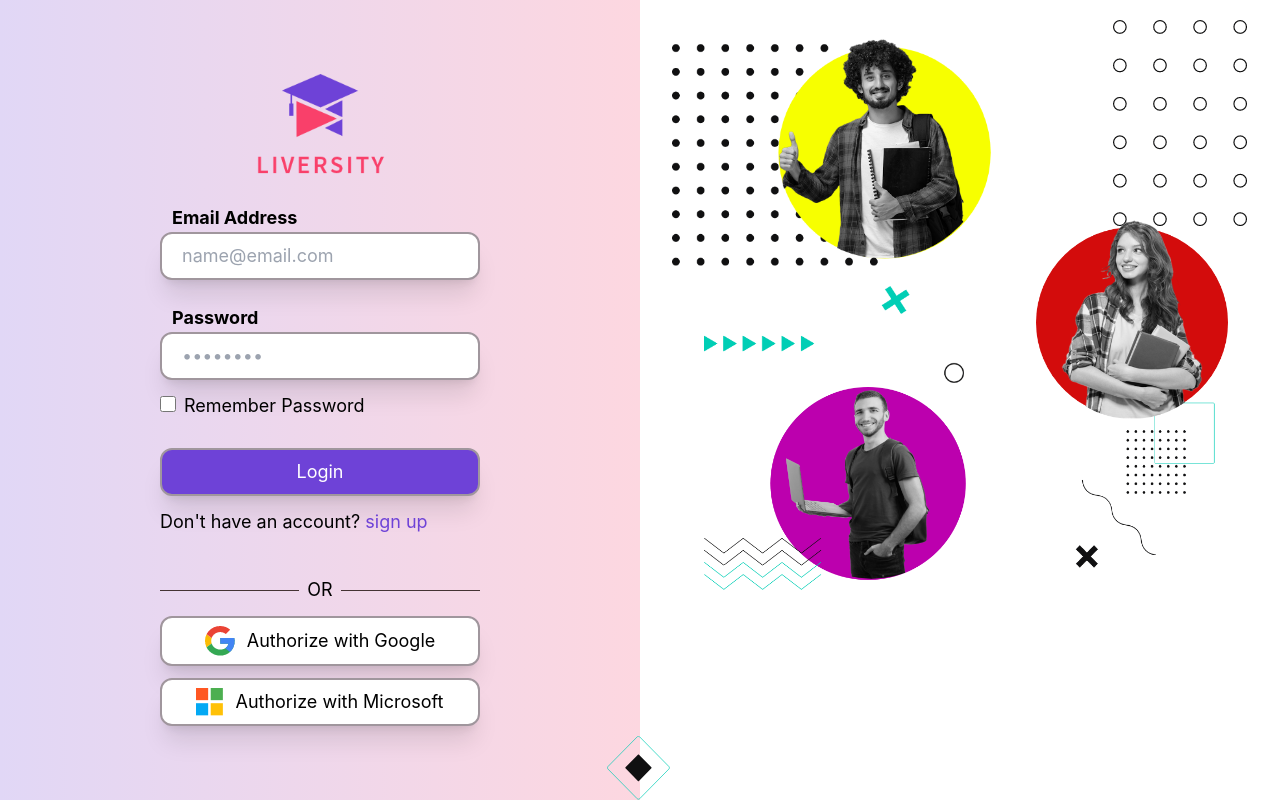
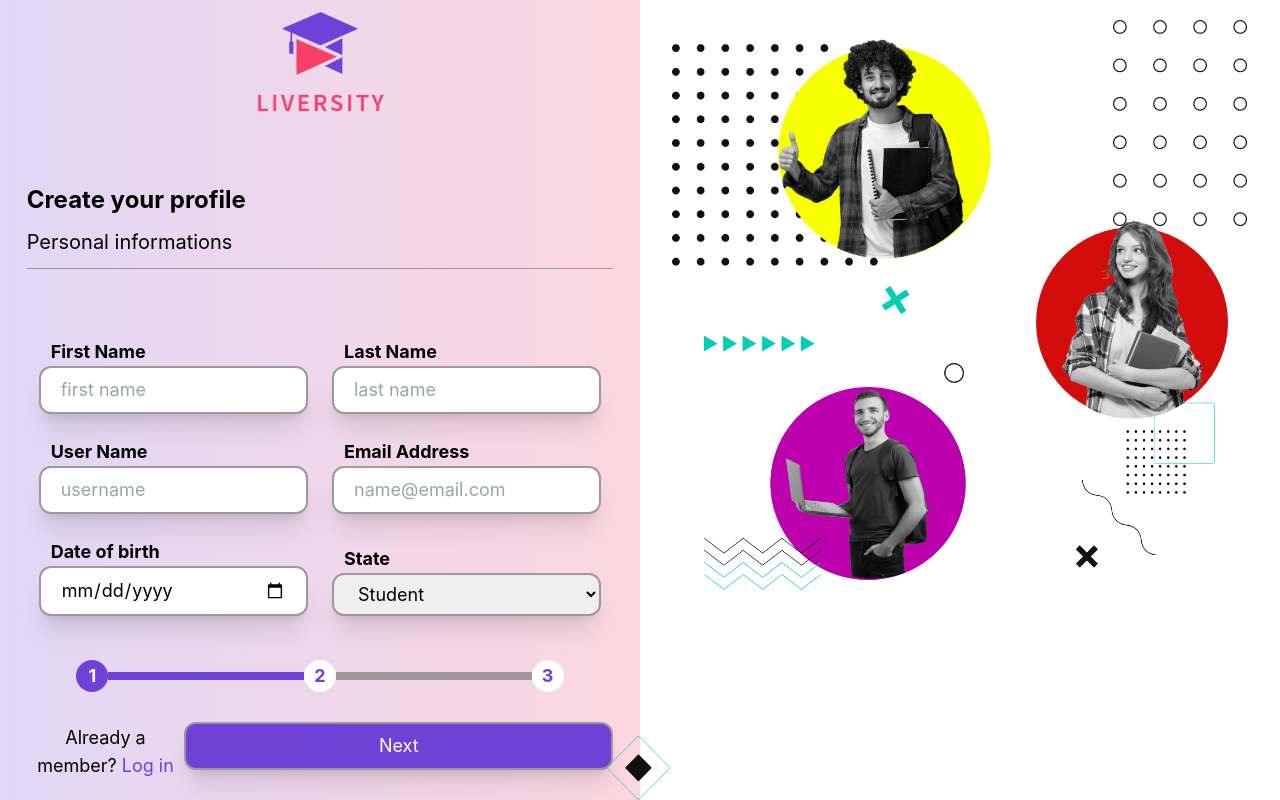
Before and after one commit to Walid-Berrouk/DSBC-liversity-frontend, a React (Create React App) app: page /SignUpPortal in a window 1280 px wide. Before the commit this address led to /logInPortal. Built offline with nearby package versions, Linux system fonts and the light colour scheme.

Commit message:
signup page

```diff
--- a/src/components/Layout.js
+++ b/src/components/Layout.js
@@ -4,6 +4,7 @@ import { Navigate, Routes, Route } from 'react-router-dom';
 import LogInPage from '../pages/LogInPage'
 import CartesPage from '../pages/CartesPage'
 import Home from '../pages/HomePage';
+import SignUpPage from '../pages/SignUpPage';
 
 export default class Layout extends Component {
 
@@ -20,6 +21,7 @@ export default class Layout extends Component {
         return (
             <Routes>
                 <Route path="/logInPortal" element={<LogInPage />} />
+                <Route path="/SignUpPortal" element={<SignUpPage/>}/>
                 <Route path="/home" element={<Home/>} />
                 <Route
                     path="*"
--- a/src/pages/LogInPage.js
+++ b/src/pages/LogInPage.js
@@ -70,9 +70,11 @@ function LogInPage() {
             </Link>
             <h3 className="w-fit self-start mt-3 ">
               Don't have an account?{" "}
+              <Link to="/SignUpPortal">
               <a href="#" className="text-[#6e42d7]">
                 sign up
               </a>
+              </Link>
             </h3>
           </div>
         </form>
--- /dev/null
+++ b/src/pages/SignUpPage.js
@@ -0,0 +1,158 @@
+import React from "react";
+import { FcGoogle } from "react-icons/fc";
+import { FaMicrosoft } from "react-icons/fa";
+import liversityLogo from "../assets/liversityLogo.png";
+import microsoftIcon from "../assets/microsoft-icon.png";
+import googleIcon from "../assets/google-icon.png";
+import yellow from "../assets/yellow.png";
+import red from "../assets/red.png";
+import purple from "../assets/purple.png";
+import green from "../assets/green.png";
+import gray from "../assets/gray.png";
+import square from "../assets/square.png";
+import { Link } from "react-router-dom";
+
+function SignUpPage() {
+const footerDiv="w-11/12 mx-auto my-5 flex items-center justify-between"
+  const inputStyle =
+    "outline-none rounded-xl py-2 px-5 border-2 border-[#a0969d] shadow-xl w-full";
+  const nextBtnStyle =
+    "rounded-xl py-2 px-5 w-fit  border-2 border-[#a0969d] bg-[#6e42d7] shadow-xl w-full text-white cursor-pointer hover:bg-[#7c5ac7]";
+  const inputTitle = "font-bold self-left w-fit pl-3";
+  const inputDiv = "md:w-1/2 w-5/6 m-auto mx-3 ";
+  const btnStyle =
+    "flex items-center justify-center rounded-xl p-2 border-2 border-[#a0969d] shadow-xl md:w-1/2 w-5/6 m-auto bg-white my-3";
+  return (
+    <div className="relative flex min-h-screen  text-lg ">
+      <img
+        src={square}
+        alt=""
+        className="hidden lg:block absolute right-[calc(50%-30px)]  bottom-0 t z-50"
+      />
+      <div className="relative  min-h-screen lg:w-1/2 w-full bg-gradient-to-r to-[#fdd7e0] from-[#e1d7f6] flex flex-col  justify-center ">
+        {/* <img src={square} alt="" className="absolute bottom-0 -right-8"/> */}
+        <div className="w-full flex items-center justify-center mb-3 mt-3">
+          <img src={liversityLogo} alt="" className="h-[110px]" />
+        </div>
+        <div className="w-11/12 text-left m-auto">
+            <h1 className="font-bold text-2xl mb-3">Create your profile</h1>
+            <h3 className="text-xl mb-3">Personal informations</h3>
+            <hr className="border-3 border-[#a0969d] w-full m-auto"/>
+        </div>
+        <form action="">
+            <div className="flex w-11/12 m-auto justify-between flex-col lg:flex-row mt-5">
+                <div className={`${inputDiv} mb-6`}>
+                    <h2 className={inputTitle}>First Name</h2>
+                    <input
+                    type="text"
+                    name=""
+                    id=""
+                    placeholder="first name"
+                    className={inputStyle}
+                    />
+                </div>
+                <div className={`${inputDiv} mb-6`}>
+                    <h2 className={inputTitle}>Last Name</h2>
+                    <input
+                    type="text"
+                    name=""
+                    id=""
+                    placeholder="last name"
+                    className={inputStyle}
+                    />
+                </div>
+            </div>
+
+            <div className="flex w-11/12 m-auto justify-between flex-col lg:flex-row">
+                <div className={`${inputDiv} mb-6`}>
+                    <h2 className={inputTitle}>User Name</h2>
+                    <input
+                    type="text"
+                    name=""
+                    id=""
+                    placeholder="username"
+                    className={inputStyle}
+                    />
+                </div>
+                <div className={`${inputDiv} mb-6`}>
+                    <h2 className={inputTitle}>Email Address</h2>
+                    <input
+                    type="mail"
+                    name=""
+                    id=""
+                    placeholder="name@email.com"
+                    className={inputStyle}
+                    />
+                </div>
+            </div>
+
+            <div className="flex w-11/12 m-auto justify-between flex-col lg:flex-row">
+                <div className={`${inputDiv} mb-6`}>
+                    <h2 className={inputTitle}>Date of birth</h2>
+                    <input
+                    type="date"
+                    name=""
+                    id=""
+
+                    className={inputStyle}
+                    />
+                </div>
+                <div className={`${inputDiv} mb-6`}>
+                    <h2 className={inputTitle}>State</h2>
+                        <select id="State" defaultValue="State"   className={inputStyle}>
+                        <option value="Student">Student</option>
+                        <option value="Indicvidual">Individual</option>
+                        <option value="Teacher">Teacher</option>
+                        </select>
+                </div>
+            </div>
+          <div className="w-11/12 flex items-center justify-center m-auto mt-5">
+              <span className="flex items-center justify-center  h-8 w-8 rounded-full font-bold bg-[#6e42d7] text-[#fff]">1</span>
+              <hr className=" w-1/3 border-4 border-[#6e42d7]"/>
+              <span className="flex items-center justify-center  h-8 w-8 rounded-full font-bold text-[#6e42d7] bg-[#fff]">2</span>
+              <hr className=" w-1/3 border-4 border-[#a0969d]"/>
+              <span className="flex items-center justify-center  h-8 w-8 rounded-full font-bold text-[#6e42d7] bg-[#fff]">3</span>
+          </div>
+
+          <div className={footerDiv}>
+            {/* <Link to="/home">
+              <input
+                type="submit"
+                name=""
+                id=""
+                value="Login"
+                className={`${submitStyle} mt-7`}
+              />
+            </Link> */}
+            <h3 className="w-fit self-start mt-3 ">
+              Already a member?{" "}
+              <Link to="/LogInPortal">
+              <a href="#" className="text-[#6e42d7]">
+                Log in
+              </a>
+              </Link>
+            </h3>
+            <button className={`${nextBtnStyle} `}>Next</button>
+
+          </div>
+        </form>
+
+      </div>
+      <div className="hidden lg:block relative overflow-x-hidden h-full w-1/2">
+        <div className="relative flex items-center mt-5">
+          <img src={yellow} alt="" className="w-1/2 ml-8 mt-4" />
+          <img src={gray} alt="" className="absolute top-0 right-8" />
+        </div>
+        <div className="relative flex items-center mx-8">
+          <div className="w-1/2 ml-8 mt-5">
+            <img src={green} alt="" className="w-11/12" />
+            <img src={purple} alt="" className="w-11/12" />
+          </div>
+          <img src={red} alt="" className="absolute w-1/3 -top-12 right-5" />
+        </div>
+      </div>
+    </div>
+  );
+}
+
+export default SignUpPage;
```
